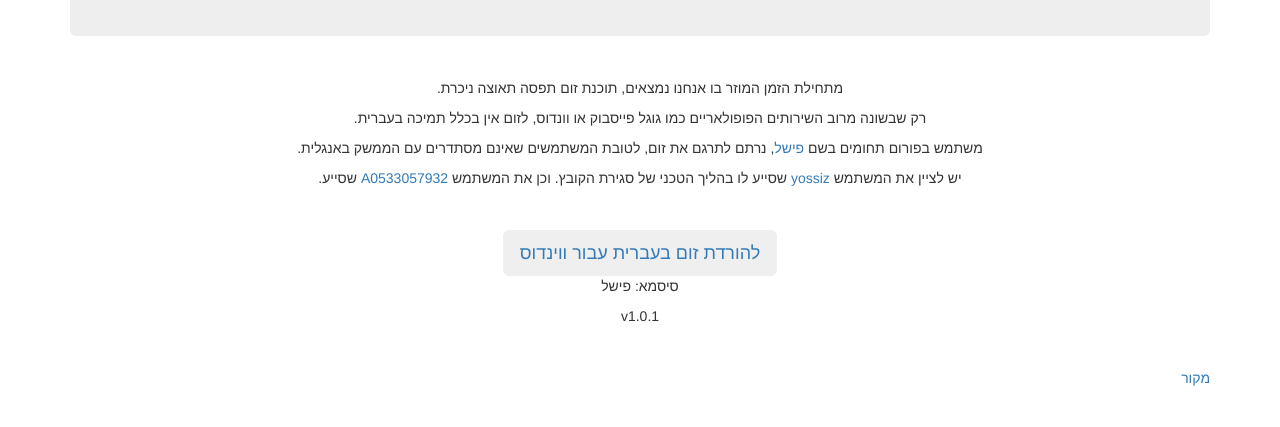
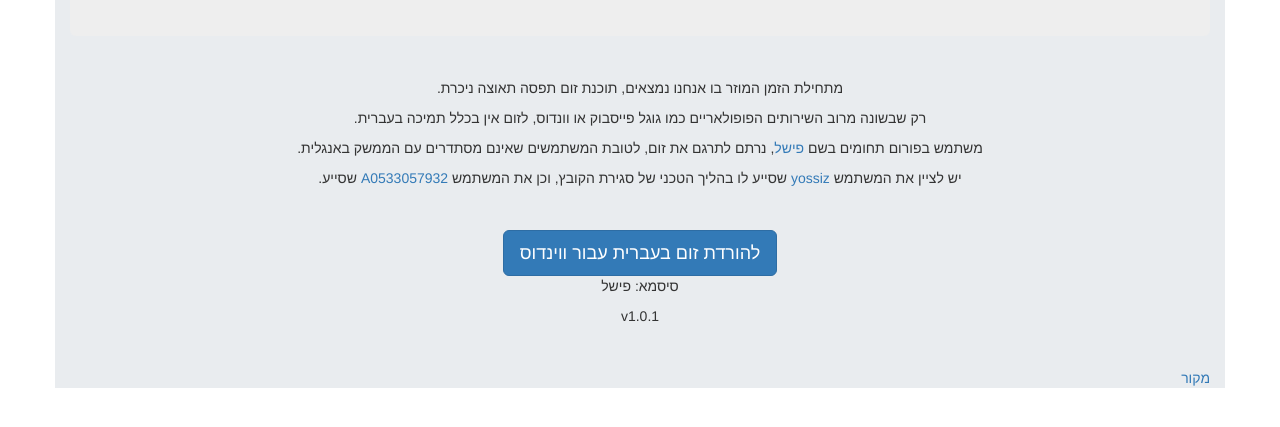
Before and after one commit to MusiCode1/heb-zoom, a plain HTML site: page index.htm in a window 1280 px wide. Shown: the part 165-592 px from the top of the page. Drawn offline with nearby package versions, Linux system fonts and the light colour scheme.

Commit message:
Update index.htm

```diff
--- a/index.htm
+++ b/index.htm
@@ -32,6 +32,9 @@
         .el {
             margin: 3em 0;
         }
+        .container {
+            background: #e9ecef;
+        }
     </style>
 
 </head>
@@ -40,7 +43,7 @@
 
     <div class="container">
         <div class="el jumbotron">
-            <h2 class="text-center main-cop">זום בעברית</h2>
+            <h2 class="text-center display-4 main-cop">זום בעברית</h2>
         </div>
 
         <div class="el text-center">
@@ -54,12 +57,12 @@
                 המשתמשים שאינם מסתדרים עם הממשק באנגלית.</p>
 
             <p>יש לציין את המשתמש <a href="https://tchumim.com/user/yossiz">yossiz</a> שסייע לו בהליך הטכני של סגירת
-                הקובץ. וכן את המשתמש <a href="https://tchumim.com/user/a0533057932">A0533057932</a> שסייע.</p>
+                הקובץ, וכן את המשתמש <a href="https://tchumim.com/user/a0533057932">A0533057932</a> שסייע.</p>
         </div>
 
         <div class="el text-center">
             <a href="./Zoom Video 5.4.1 By Fishel & Yossi Zahn.rar">
-                <button class="btn btn-dark btn-lg">
+                <button class="btn btn-primary btn-lg">
                     להורדת זום בעברית עבור ווינדוס
                 </button>
             </a>
```
